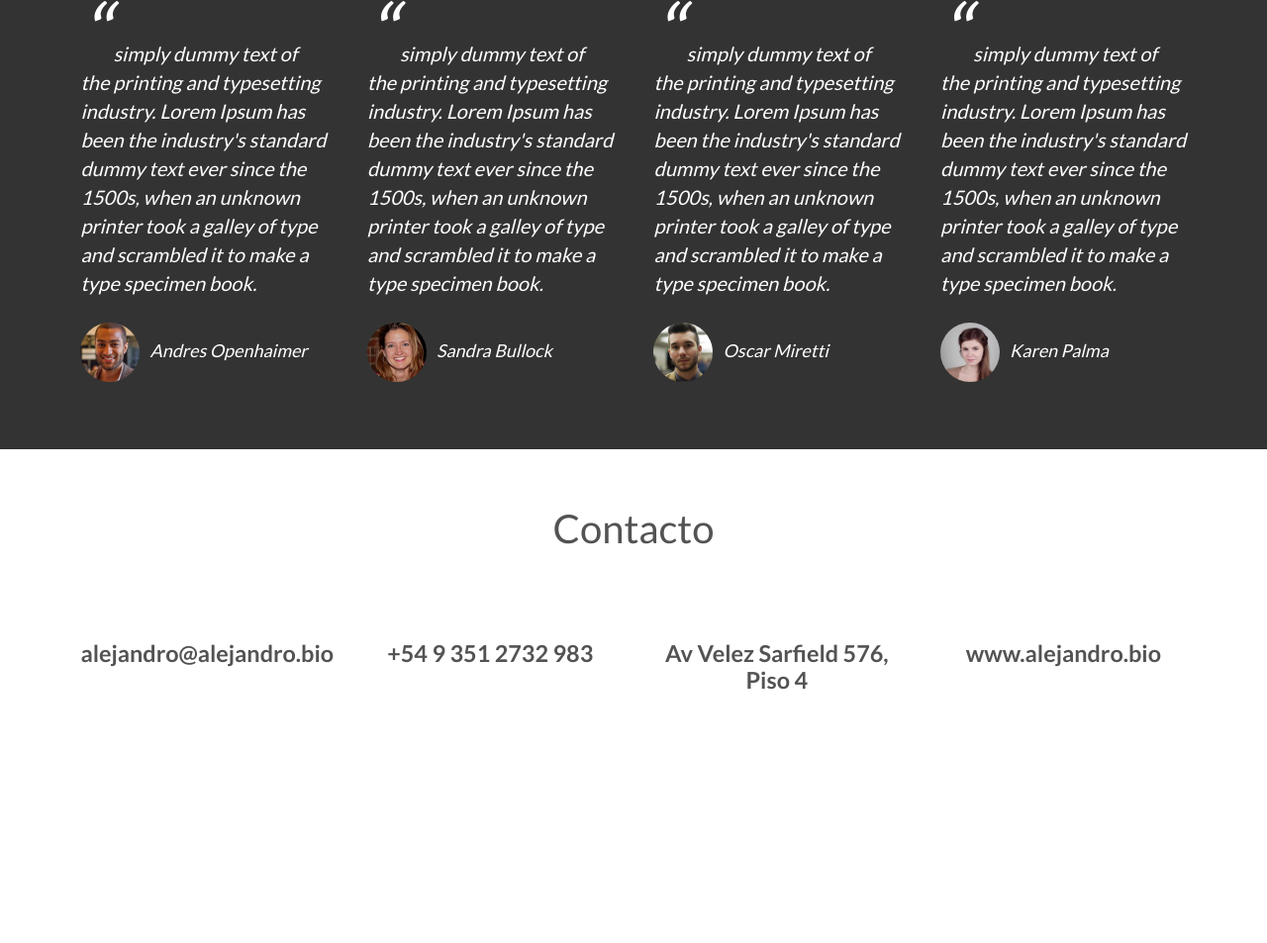
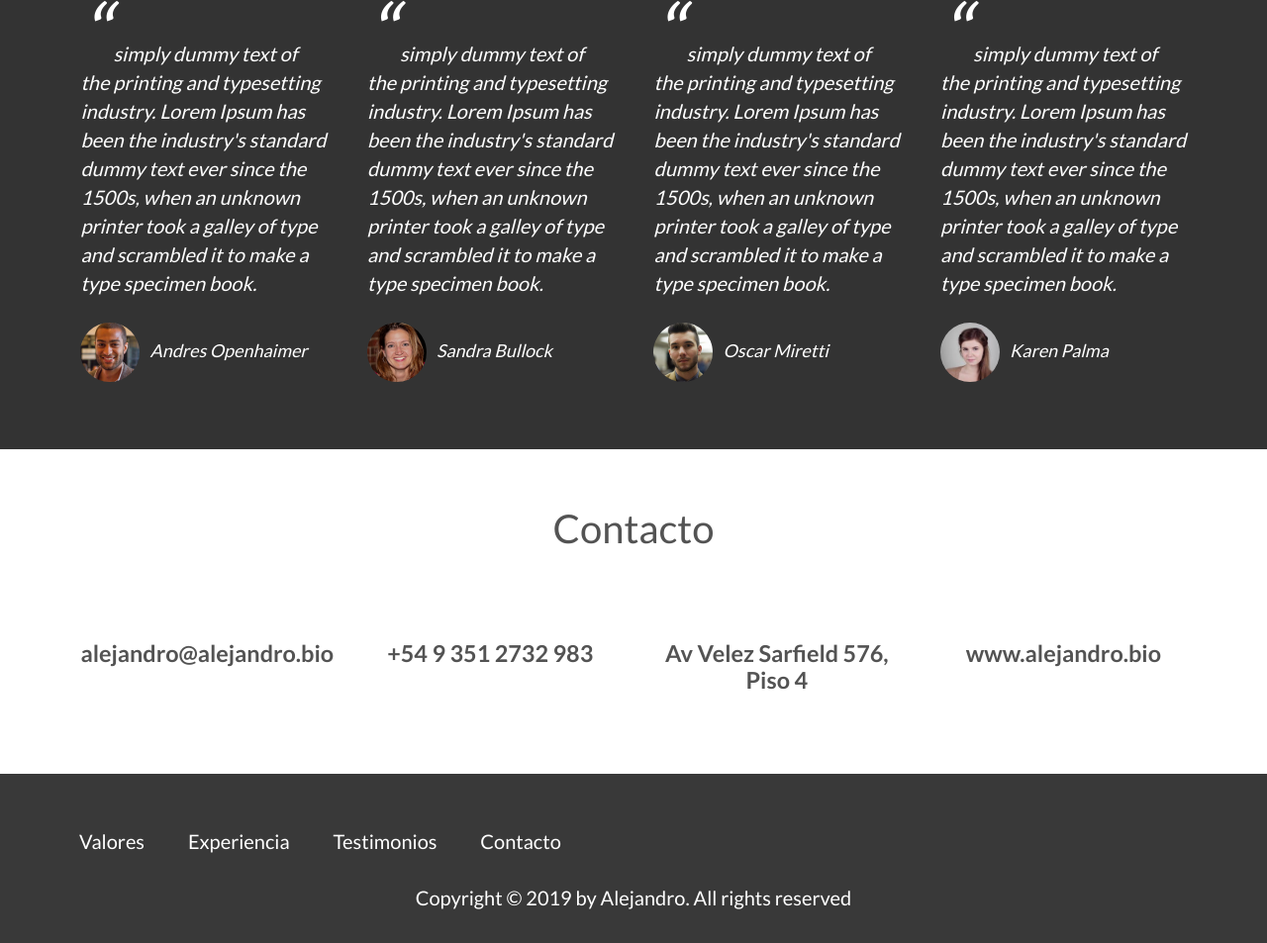
Before and after one commit to alejandrobernalcollazos/mnunez, a plain HTML site: page index.html in a window 1280 px wide. Shown: the part 2445-3398 px from the top of the page at 99% size. Before the commit the page ends 3227 px from the top, so only its background shows below. Drawn offline with Linux system fonts and the light colour scheme; files whose address does not match are found by name.

Commit message:
MAXI-9 COMO una persona PUEDO ver en cualquier dispositivo la sección “Footer” del Curriculum Vitae PARA leer y visualizar sus componentes

```diff
--- a/index.html
+++ b/index.html
@@ -173,6 +173,20 @@
                             </div>
                         </div>
                     </section>
-
+                    <section class="footer">
+                        <div class="row">
+                            <ul class="footer-main-nav">
+                                <li><a href="#">Valores</a></li>
+                                <li><a href="#">Experiencia</a></li>
+                                <li><a href="#">Testimonios</a></li>
+                                <li><a href="#">Contacto</a></li>
+                            </ul>
+                            <a href="#"><i class="icon ion-logo-facebook footer-icon"></i></a>
+                            <a href="#"><i class="icon ion-logo-instagram footer-icon"></i></a>
+                        </div>
+                        <div class="row">
+                            <p class="rights">Copyright © 2019 by Alejandro. All rights reserved</p>
+                        </div>
+                    </section>
     </body>
 </html>
--- a/resourses/css/style.css
+++ b/resourses/css/style.css
@@ -286,3 +286,52 @@ cite img {
     font-size: 2em;
     text-align: center;
 }
+/* --------------------------------*/
+/* FOOTER SECTION */
+/* --------------------------------*/
+
+.footer {
+    background-color: #393939;
+}
+
+.footer-main-nav {
+    float: left;
+    list-style: none;
+    margin-top: 5%;
+    margin-left: 10px;
+
+}
+
+.footer-main-nav li {
+    display: inline-block;
+    margin-right: 40px;
+}
+
+.footer-main-nav li a:link,
+.footer-main-nav li a:visited {
+    color: #fff;
+    text-decoration: none;
+    font-weight: 100;
+    font-size: 1em;
+}
+
+.footer-icon {
+    font-size: 300%;
+    display: inline-block;
+    color: #000;
+    margin-top: 2.5%;
+    margin-bottom: 10px;
+    margin-right: 10%;
+    text-align: center;
+    float: right;
+}
+
+.rights {
+    color: #fff;
+    margin-top: 3%;
+    margin-left: auto;
+    margin-right: auto;
+    display: block;
+    text-align: center;
+    margin-bottom: 3%;
+}
```
Also changed, not shown: resourses/css/queries.css (+17 -0 lines). Lines whose indentation alone changed are shown as unchanged.
